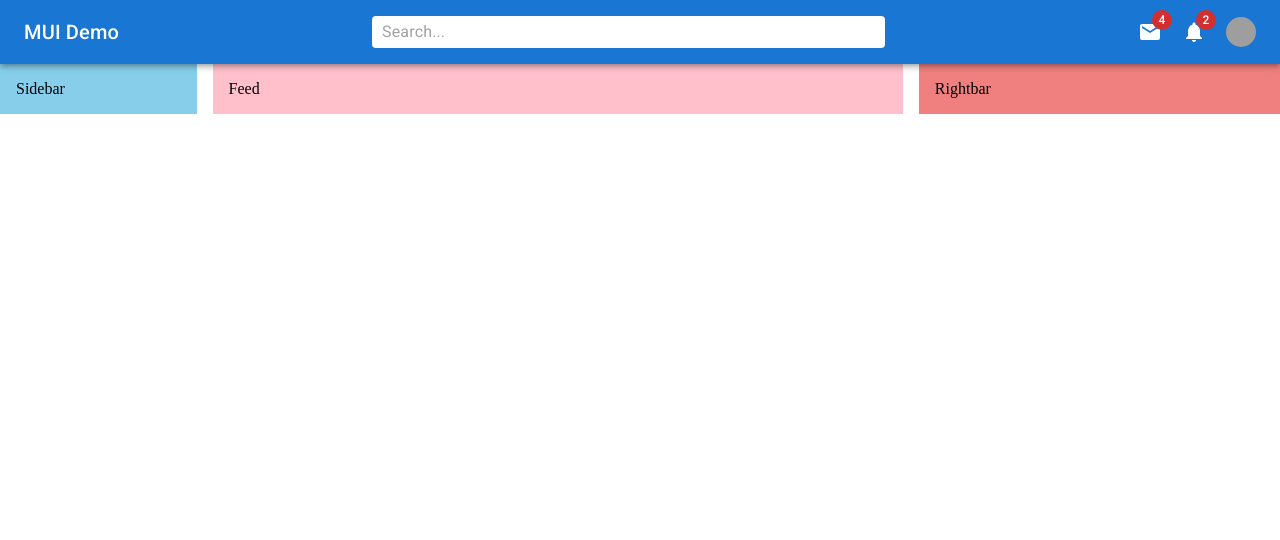
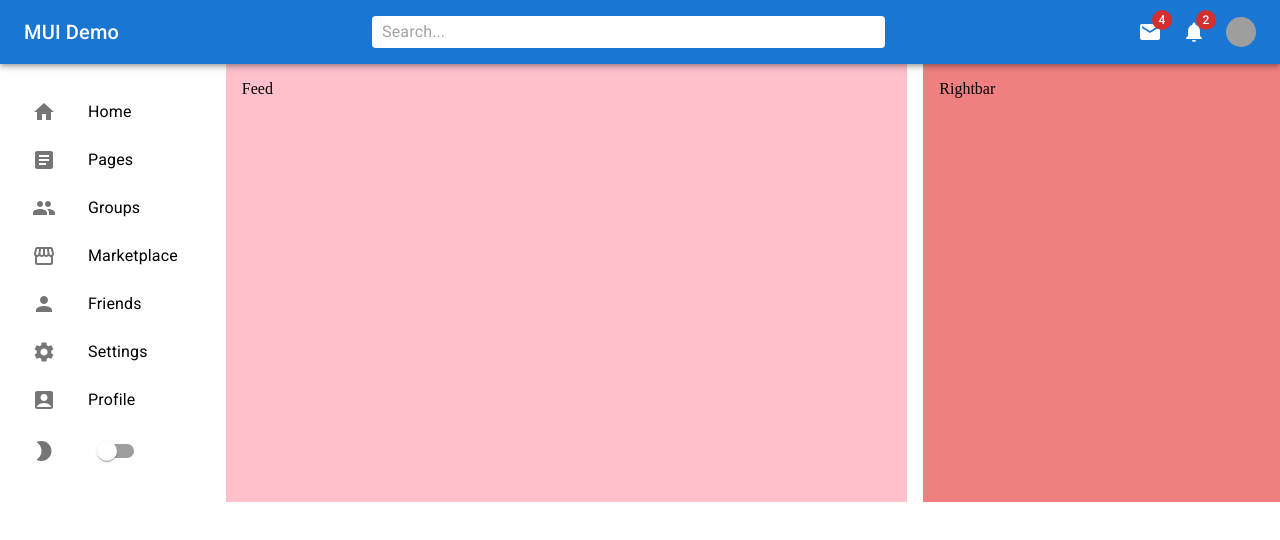
Before and after one commit to KateLockhart/MUIResponsiveDemo, a React (Create React App) app: page / in a window 1280 px wide. Shown: the top 540 px of the page. Built offline with nearby package versions, Linux system fonts and the light colour scheme; grey boxes are pictures that could not be loaded.

Commit message:
Sidebar component completed
* Added MUI list and icons for menu with faux links.

* Switch for dark mode constructed, Sidebar component is complete.

```diff
--- a/src/components/Sidebar.jsx
+++ b/src/components/Sidebar.jsx
@@ -1,17 +1,101 @@
-import { Box } from "@mui/material";
+import {
+  AccountBox,
+  Article,
+  Group,
+  Home,
+  Inbox,
+  ModeNight,
+  Person,
+  Settings,
+  Storefront,
+} from "@mui/icons-material";
+import {
+  Box,
+  List,
+  ListItem,
+  ListItemButton,
+  ListItemIcon,
+  ListItemText,
+  Switch,
+} from "@mui/material";
 import React from "react";
 
 export const Sidebar = () => {
   return (
     <Box
-      bgcolor="skyblue"
       flex={1}
       p={2}
       sx={{
         display: { xs: "none", sm: "block" },
       }}
     >
-      Sidebar
+      <List>
+        <ListItem disablePadding>
+          <ListItemButton component="a" href="#home">
+            <ListItemIcon>
+              <Home />
+            </ListItemIcon>
+            <ListItemText primary="Home" />
+          </ListItemButton>
+        </ListItem>
+        <ListItem disablePadding>
+          <ListItemButton component="a" href="#home">
+            <ListItemIcon>
+              <Article />
+            </ListItemIcon>
+            <ListItemText primary="Pages" />
+          </ListItemButton>
+        </ListItem>
+        <ListItem disablePadding>
+          <ListItemButton component="a" href="#home">
+            <ListItemIcon>
+              <Group />
+            </ListItemIcon>
+            <ListItemText primary="Groups" />
+          </ListItemButton>
+        </ListItem>
+        <ListItem disablePadding>
+          <ListItemButton component="a" href="#home">
+            <ListItemIcon>
+              <Storefront />
+            </ListItemIcon>
+            <ListItemText primary="Marketplace" />
+          </ListItemButton>
+        </ListItem>
+        <ListItem disablePadding>
+          <ListItemButton component="a" href="#home">
+            <ListItemIcon>
+              <Person />
+            </ListItemIcon>
+            <ListItemText primary="Friends" />
+          </ListItemButton>
+        </ListItem>
+        <ListItem disablePadding>
+          <ListItemButton component="a" href="#home">
+            <ListItemIcon>
+              <Settings />
+            </ListItemIcon>
+            <ListItemText primary="Settings" />
+          </ListItemButton>
+        </ListItem>
+        <ListItem disablePadding>
+          <ListItemButton component="a" href="#home">
+            <ListItemIcon>
+              <AccountBox />
+            </ListItemIcon>
+            <ListItemText primary="Profile" />
+          </ListItemButton>
+        </ListItem>
+        {/* Dark mode switch control */}
+        <ListItem disablePadding>
+          <ListItemButton component="a" href="#home">
+            <ListItemIcon>
+              <ModeNight />
+            </ListItemIcon>
+            <Switch />
+          </ListItemButton>
+        </ListItem>
+      </List>
     </Box>
   );
 };
```
